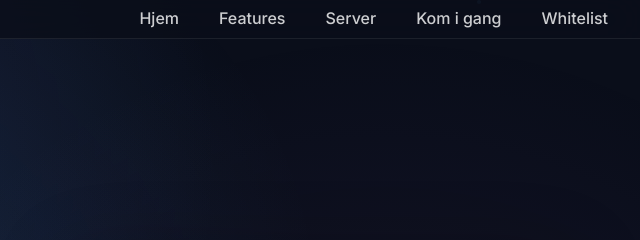
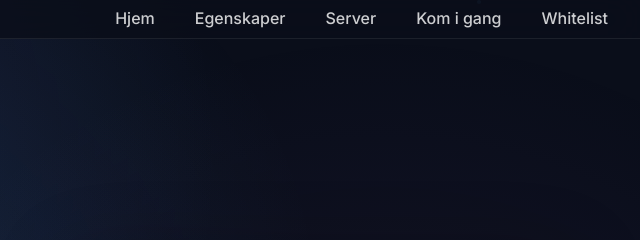
Before and after one commit to Spamexwddwd/fjellstadrollespill, a plain HTML site: page index.html in a window 1280 px wide. Shown: the top 240 px of the page, 640-1280 px from the left. Drawn offline with Linux system fonts and the light colour scheme; no server answers.

Commit message:
Update index.html

```diff
--- a/index.html
+++ b/index.html
@@ -586,7 +586,7 @@
             </div>
             <ul class="nav-menu">
                 <li><a href="index.html" class="nav-link">Hjem</a></li>
-                <li><a href="#features" class="nav-link">Features</a></li>
+                <li><a href="#features" class="nav-link">Egenskaper</a></li>
                 <li><a href="#server" class="nav-link">Server</a></li>
                 <li><a href="#hvordan" class="nav-link">Kom i gang</a></li>
                 <li><a href="whitelist.html" class="nav-link">Whitelist</a></li>
```
